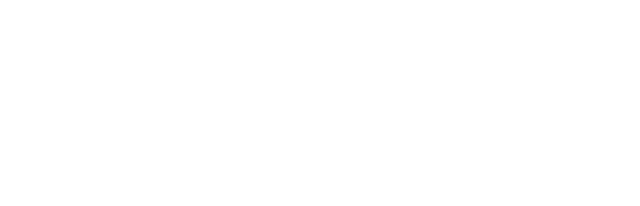
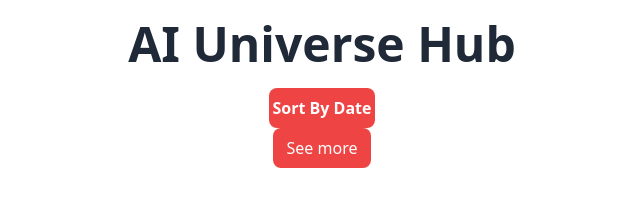
Before and after one commit to Tanvir3232/AI-Universe-fetch-data, a plain HTML site: page index.html in a window 1280 px wide. Shown: the whole page, without its empty margins (318-958 px from the left). Drawn offline with nearby package versions, Linux system fonts and the light colour scheme.

Commit message:
added header section

```diff
--- a/index.html
+++ b/index.html
@@ -10,11 +10,19 @@
     <title>AI Universe</title>
 </head>
 <body>
-    <header>
+    <header class="flex flex-col justify-center font-semibold ">
+        <h1 class="text-5xl text-center my-5">AI Universe Hub</h1>
+        <button class="bg-red-500 text-white w-1/12 mx-auto rounded-lg py-2">Sort By Date</button>
+    </header>
 
-    </header>
     <main>
+       <!-- features section  -->
+       <section class="w-11/12 mx-auto flex flex-col justify-center">
+            <div class="features-container">
 
+            </div>
+            <button class="bg-red-500 text-white w-1/12 mx-auto rounded-lg py-2">See more</button>
+       </section>
     </main>
     <script src="js/api.js"></script>
 </body>
```
